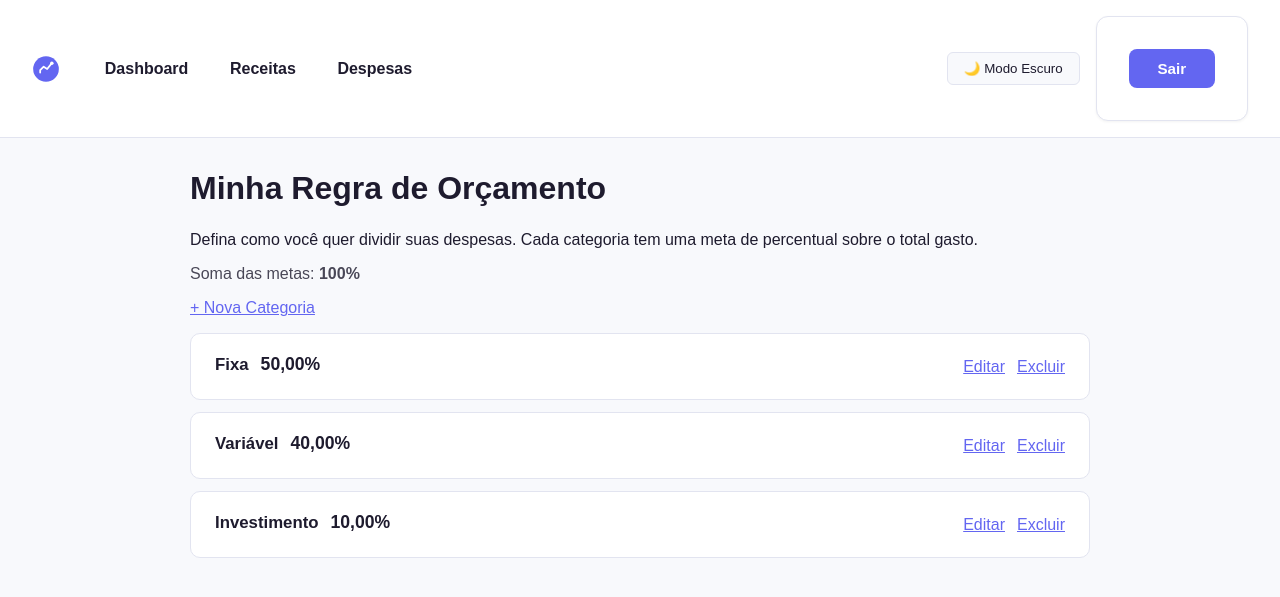
After one commit to ReneBerredo/Controle-Financeiro, a Django app: page /financas/categorias-orcamento/ in a window 1280 px wide. The commit adds this page. Shown: the top 597 px of the page. Run offline with Django 5.2, Linux system fonts and the light colour scheme; the visitor is signed in with stand-in values (Sample User, id 1); data comes from the database, SQL or seed files in the repository.

Commit message:
Adicionado a tela para usuario gerenciar suas categorias de orcamento

```diff
--- /dev/null
+++ b/financas/templates/financas/lista_categorias_orcamento.html
@@ -0,0 +1,35 @@
+{% extends 'base.html' %}
+
+{% block title %}Minha Regra de Orçamento{% endblock %}
+
+{% block conteudo %}
+    <h1>Minha Regra de Orçamento</h1>
+    <p>Defina como você quer dividir suas despesas. Cada categoria tem uma meta de percentual sobre o total gasto.</p>
+
+    {% if passou_de_100 %}
+        <p class="mensagem-alerta">Atenção: a soma das suas metas é {{ soma_percentuais }}%, acima de 100%. Ajuste os percentuais para que fechem em até 100%.</p>
+    {% else %}
+        <p class="soma-metas">Soma das metas: <strong>{{ soma_percentuais }}%</strong></p>
+    {% endif %}
+
+    <p><a href="{% url 'criar_categoria_orcamento' %}">+ Nova Categoria</a></p>
+
+    <ul>
+        {% for categoria in categorias %}
+            <li>
+                <div class="item-info">
+                    <div class="item-principal">
+                        <span class="item-descricao">{{ categoria.nome }}</span>
+                        <span class="item-valor">{{ categoria.percentual_meta }}%</span>
+                    </div>
+                </div>
+                <div class="item-acoes">
+                    <a href="{% url 'editar_categoria_orcamento' categoria.id %}">Editar</a>
+                    <a href="{% url 'excluir_categoria_orcamento' categoria.id %}">Excluir</a>
+                </div>
+            </li>
+        {% empty %}
+            <li>Nenhuma categoria cadastrada ainda.</li>
+        {% endfor %}
+    </ul>
+{% endblock %}
--- a/financas/urls.py
+++ b/financas/urls.py
@@ -24,4 +24,8 @@ urlpatterns = [
     path('esqueci-senha/enviado/', auth_views.PasswordResetDoneView.as_view(template_name='financas/senha_reset_enviado.html'), name='password_reset_done'),
     path('resetar-senha/<uidb64>/<token>/', auth_views.PasswordResetConfirmView.as_view(template_name='financas/senha_reset_confirmar.html'), name='password_reset_confirm'),
     path('resetar-senha/concluido/', auth_views.PasswordResetCompleteView.as_view(template_name='financas/senha_reset_concluido.html'), name='password_reset_complete'),
+    path('categorias-orcamento/', views.lista_categorias_orcamento, name='lista_categorias_orcamento'),
+    path('categorias-orcamento/nova/', views.criar_categoria_orcamento, name='criar_categoria_orcamento'),
+    path('categorias-orcamento/<int:categoria_id>/editar/', views.editar_categoria_orcamento, name='editar_categoria_orcamento'),
+    path('categorias-orcamento/<int:categoria_id>/excluir/', views.excluir_categoria_orcamento, name='excluir_categoria_orcamento'),
 ]
--- a/financas/views.py
+++ b/financas/views.py
@@ -5,7 +5,7 @@ from django.contrib.auth.decorators import login_required
 from django.contrib.auth.models import User
 from django.contrib import messages
 from .models import Receita, Despesa, TipoReceita, TipoDespesa, CategoriaOrcamento
-from .forms import ReceitaForm, DespesaForm, TipoReceitaForm, TipoDespesaForm
+from .forms import ReceitaForm, DespesaForm, TipoReceitaForm, TipoDespesaForm, CategoriaOrcamentoForm
 from .forms_auth import CadastroForm
 from django.shortcuts import get_object_or_404
 import uuid
@@ -439,3 +439,57 @@ def home(request):
         return redirect('dashboard')
 
     return render(request, 'financas/landing.html')
+
+@login_required
+def lista_categorias_orcamento(request):
+    garantir_categorias_padrao(request.user)
+    categorias = CategoriaOrcamento.objects.filter(usuario=request.user)
+    soma_percentuais = categorias.aggregate(Sum('percentual_meta'))['percentual_meta__sum'] or 0
+
+    contexto = {
+        'categorias': categorias,
+        'soma_percentuais': soma_percentuais,
+        'passou_de_100': soma_percentuais > 100,
+    }
+    return render(request, 'financas/lista_categorias_orcamento.html', contexto)
+
+
+@login_required
+def criar_categoria_orcamento(request):
+    if request.method == 'POST':
+        form = CategoriaOrcamentoForm(request.POST)
+        if form.is_valid():
+            categoria = form.save(commit=False)
+            categoria.usuario = request.user
+            categoria.save()
+            return redirect('lista_categorias_orcamento')
+    else:
+        form = CategoriaOrcamentoForm()
+
+    return render(request, 'financas/form_categoria_orcamento.html', {'form': form, 'titulo': 'Nova Categoria'})
+
+
+@login_required
+def editar_categoria_orcamento(request, categoria_id):
+    categoria = get_object_or_404(CategoriaOrcamento, id=categoria_id, usuario=request.user)
+
+    if request.method == 'POST':
+        form = CategoriaOrcamentoForm(request.POST, instance=categoria)
+        if form.is_valid():
+            form.save()
+            return redirect('lista_categorias_orcamento')
+    else:
+        form = CategoriaOrcamentoForm(instance=categoria)
+
+    return render(request, 'financas/form_categoria_orcamento.html', {'form': form, 'titulo': 'Editar Categoria'})
+
+
+@login_required
+def excluir_categoria_orcamento(request, categoria_id):
+    categoria = get_object_or_404(CategoriaOrcamento, id=categoria_id, usuario=request.user)
+
+    if request.method == 'POST':
+        categoria.delete()
+        return redirect('lista_categorias_orcamento')
+
+    return render(request, 'financas/excluir_categoria_orcamento.html', {'categoria': categoria})
--- a/static/css/style.css
+++ b/static/css/style.css
@@ -1019,3 +1019,17 @@ button[type="submit"]:disabled {
 .total-filtrado-receita {
     border-left-color: var(--cor-sucesso) ;
 }
+
+.mensagem-alerta {
+    background-color: #fef3c7;
+    color: #92400e;
+    padding: 0.75rem 1rem;
+    border-radius: 8px;
+    font-size: 0.9rem;
+    margin-bottom: 1rem;
+}
+
+.soma-metas {
+    margin-bottom: 1rem;
+    opacity: 0.8;
+}
```
Also changed, not shown: financas/forms.py (+9 -0 lines), financas/templates/financas/excluir_categoria_orcamento.html (added, +16 -0 lines), financas/templates/financas/form_categoria_orcamento.html (added, +15 -0 lines).
